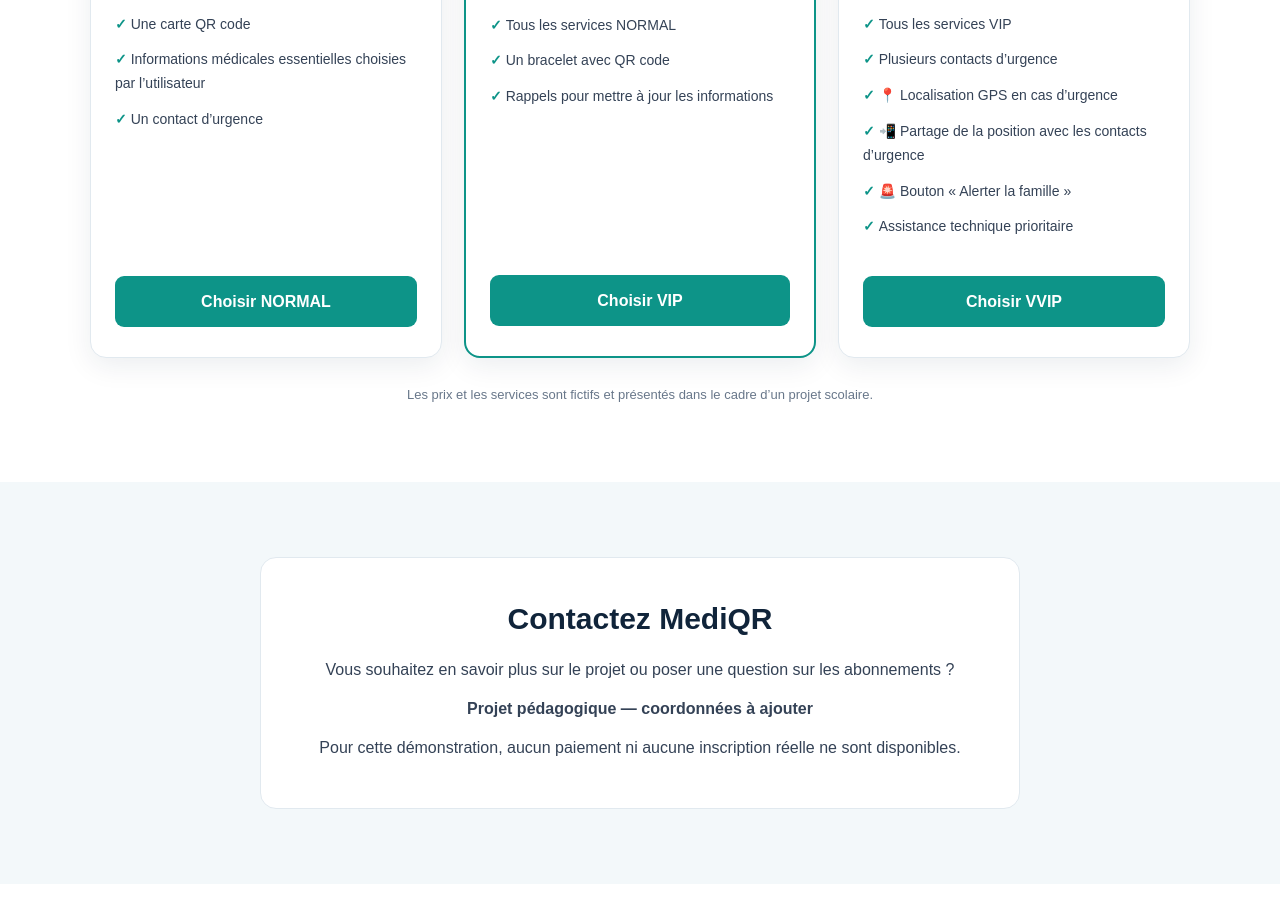
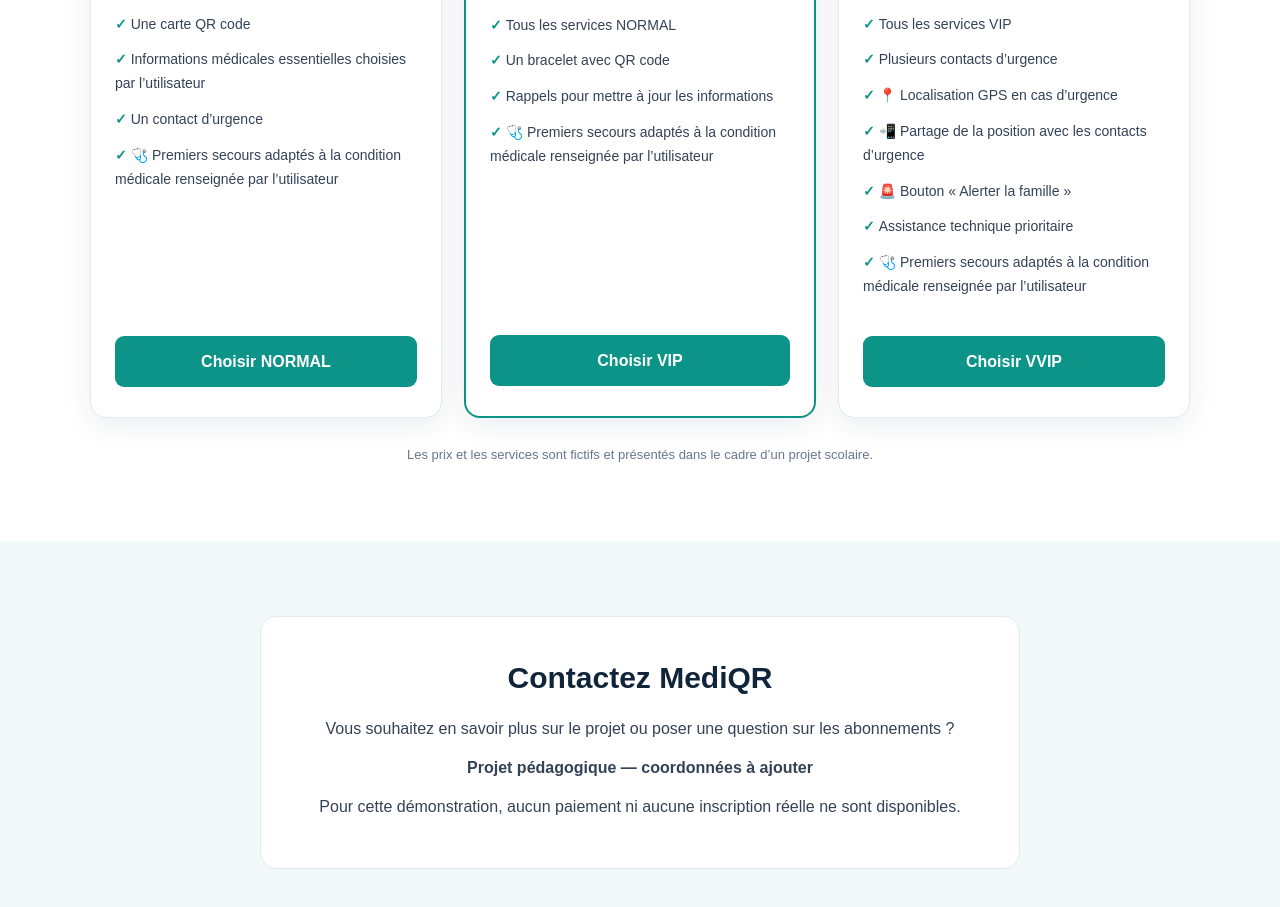
Before and after one commit to zahralyasse123-boop/mediqr, a plain HTML site: page index.html in a window 1280 px wide. Shown: the part 2080-2987 px from the top of the page. Drawn offline with Linux system fonts and the light colour scheme.

Commit message:
Update index.html

```diff
--- a/index.html
+++ b/index.html
@@ -573,12 +573,13 @@
             <div class="price">
               99 DH <small>/ an</small>
             </div>
-
          <ul>
          <li>Une carte QR code</li>
          <li>Informations médicales essentielles choisies par l’utilisateur</li>
          <li>Un contact d’urgence</li>
+         <li>🩺 Premiers secours adaptés à la condition médicale renseignée par l’utilisateur</li>
          </ul>
+
 
             <a class="btn" href="#contact">Choisir NORMAL</a>
           </article>
@@ -596,8 +597,8 @@
             <li>Tous les services NORMAL</li>
             <li>Un bracelet avec QR code</li>
             <li>Rappels pour mettre à jour les informations</li>
+            <li>🩺 Premiers secours adaptés à la condition médicale renseignée par l’utilisateur</li>
             </ul>
-
             <a class="btn" href="#contact">Choisir VIP</a>
           </article>
 
@@ -617,6 +618,7 @@
               <li>📲 Partage de la position avec les contacts d’urgence</li>
               <li>🚨 Bouton « Alerter la famille »</li>
               <li>Assistance technique prioritaire</li>
+              <li>🩺 Premiers secours adaptés à la condition médicale renseignée par l’utilisateur</li>
             </ul>
 
             <a class="btn" href="#contact">Choisir VVIP</a>
```
Lines whose indentation alone changed are shown as unchanged.
